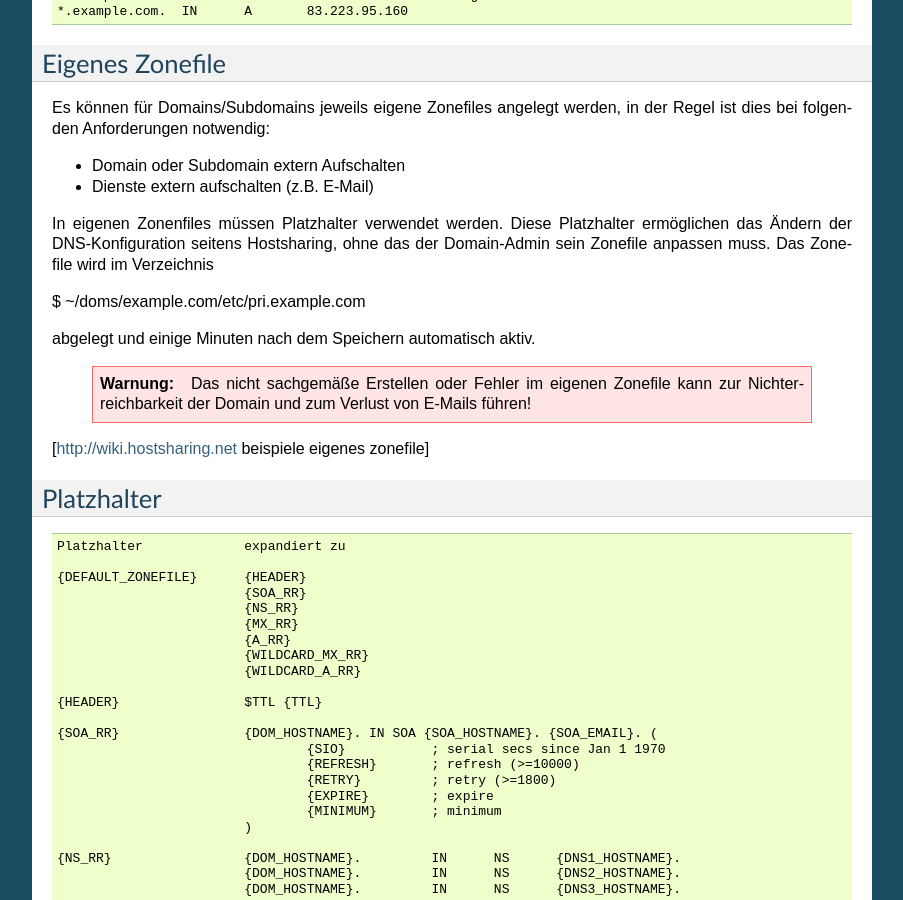
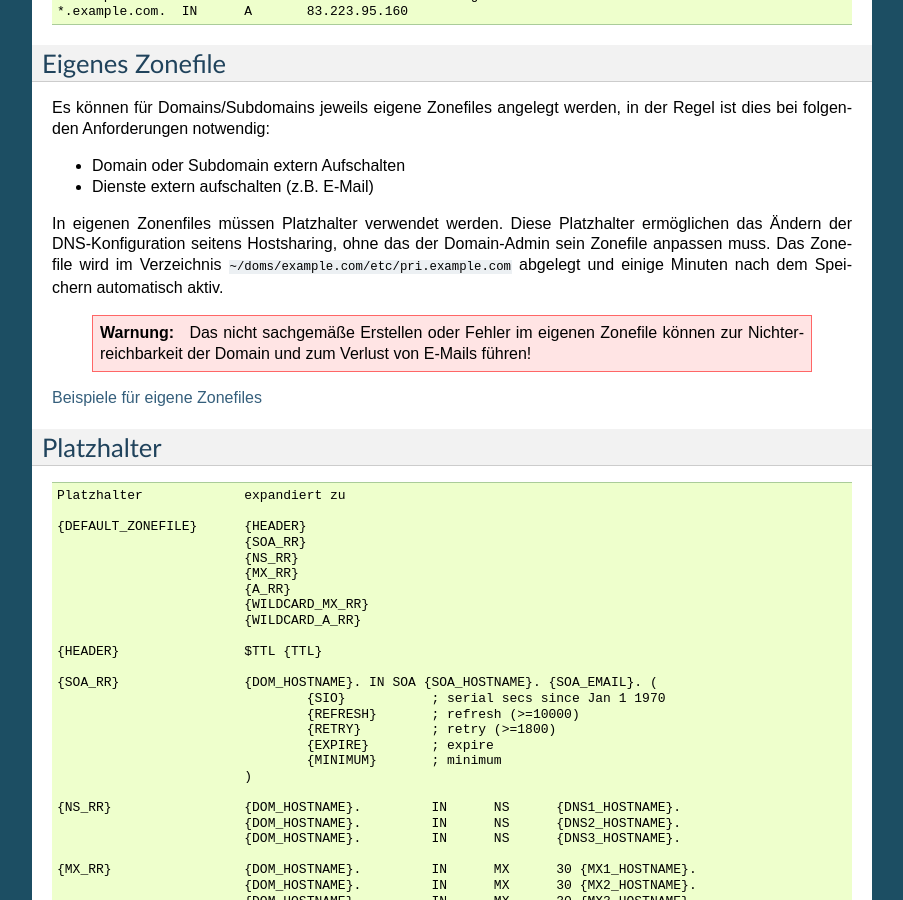
Before and after one commit to hostsharing/hs.docs.users, a Sphinx documentation site: the page built from source/zonefile.rst, in a window 1280 px wide and 900 px high, scrolled down 698 px. Shown: the whole window, without its empty margins (198-1101 px from the left). Built offline with Sphinx 7.4.7, drawn with Linux system fonts in a browser that asks for light colours; pages that are not in the unit, such as notebooks, are missing from menus.

```diff
--- a/source/zonefile.rst
+++ b/source/zonefile.rst
@@ -50,18 +50,15 @@ Anforderungen notwendig:
 - Dienste extern aufschalten (z.B. E-Mail)
 
 In eigenen Zonenfiles müssen Platzhalter verwendet werden. Diese Platzhalter ermöglichen das Ändern der DNS-Konfiguration seitens Hostsharing, ohne das der Domain-Admin sein
-Zonefile anpassen muss. Das Zonefile wird im Verzeichnis
+Zonefile anpassen muss. Das Zonefile wird im Verzeichnis ``~/doms/example.com/etc/pri.example.com`` abgelegt und einige Minuten nach dem Speichern automatisch aktiv.
 
-$ ~/doms/example.com/etc/pri.example.com
+        .. Warnung::
 
-abgelegt und einige Minuten nach dem Speichern automatisch aktiv.
-
-        .. warning::
-
-                Das nicht sachgemäße Erstellen oder Fehler im eigenen Zonefile kann zur Nichterreichbarkeit der Domain und zum Verlust von E-Mails führen!
+                Das nicht sachgemäße Erstellen oder Fehler im eigenen Zonefile können zur Nichterreichbarkeit der Domain und zum Verlust von E-Mails führen!
 
 
-[http://wiki.hostsharing.net beispiele eigenes zonefile]
+
+`Beispiele für eigene Zonefiles <https://wiki.hostsharing.net/index.php?title=Simple_Zonefile_Howto>`_
 
 
 Platzhalter
```
